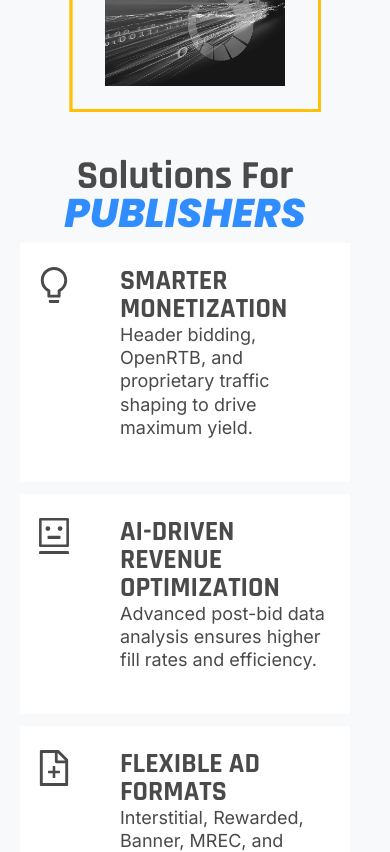
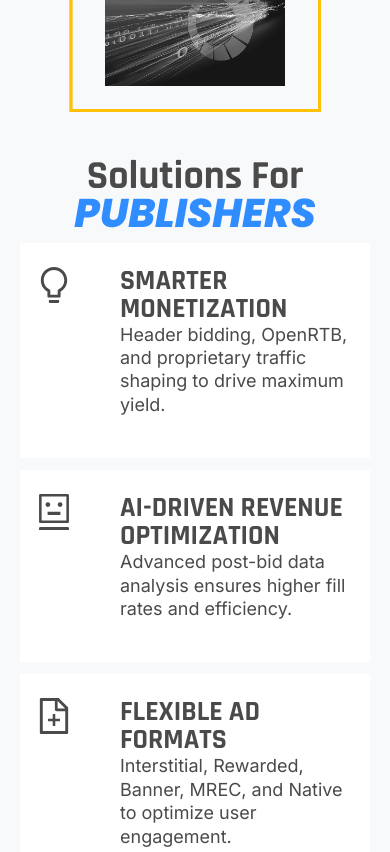
Before and after one commit to jwong65/vite-react-site, a React (Vite) app: page / in a window 390 px wide. Shown: the part 1280-2132 px from the top of the page. Built offline with nearby package versions, Linux system fonts and the light colour scheme.

Commit message:
Added padding-right 0 to breakpoint 480 so I can try to fix the padding given in desktop

```diff
--- a/src/pages/home.css
+++ b/src/pages/home.css
@@ -538,6 +538,9 @@
         margin-bottom: 20px;
         align-items: center;
     }
+    .left-content-home{
+        padding-right: 0;
+    }
     .left-content-home img, .right-content-home img{
         max-width: 100%;
         height: auto;
```
